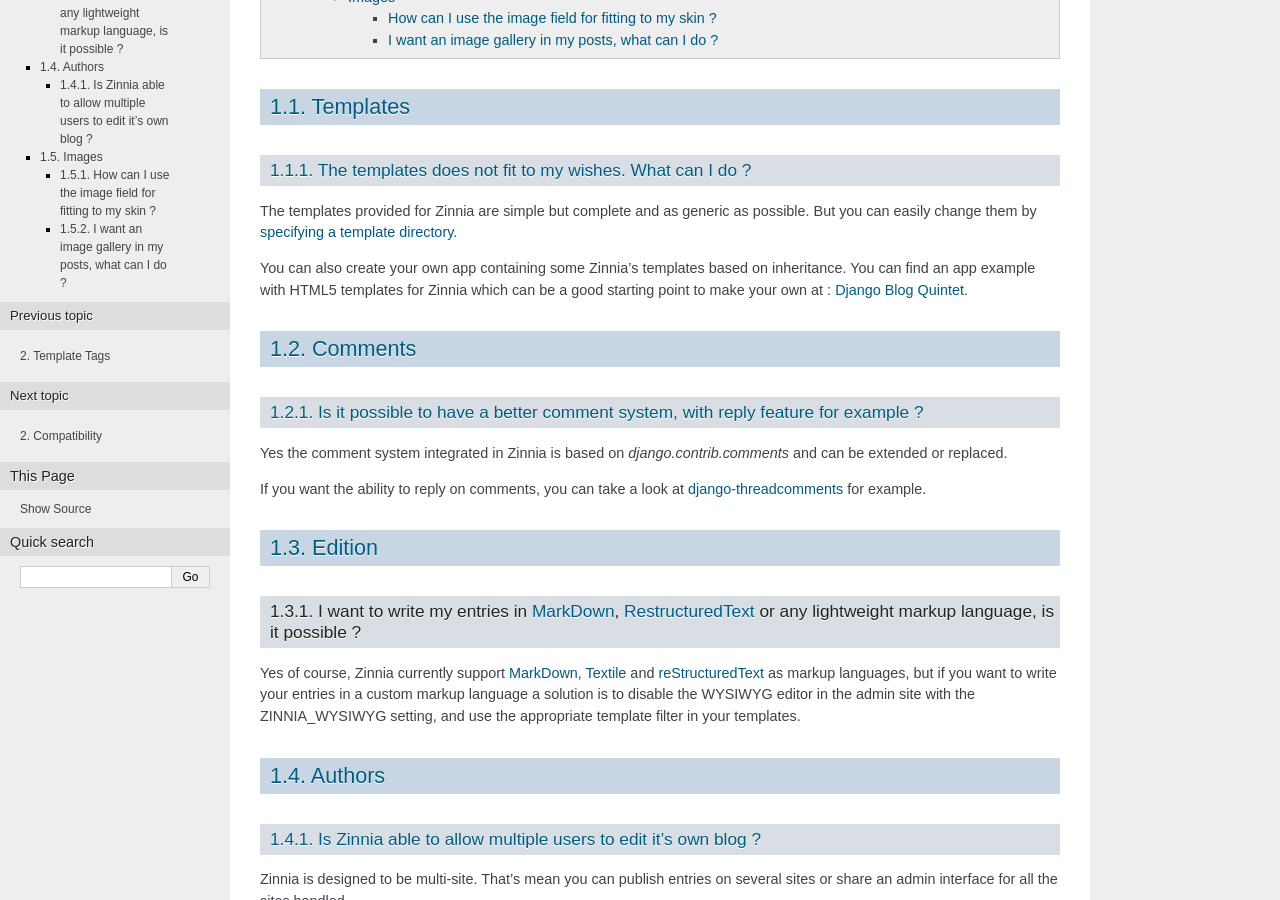
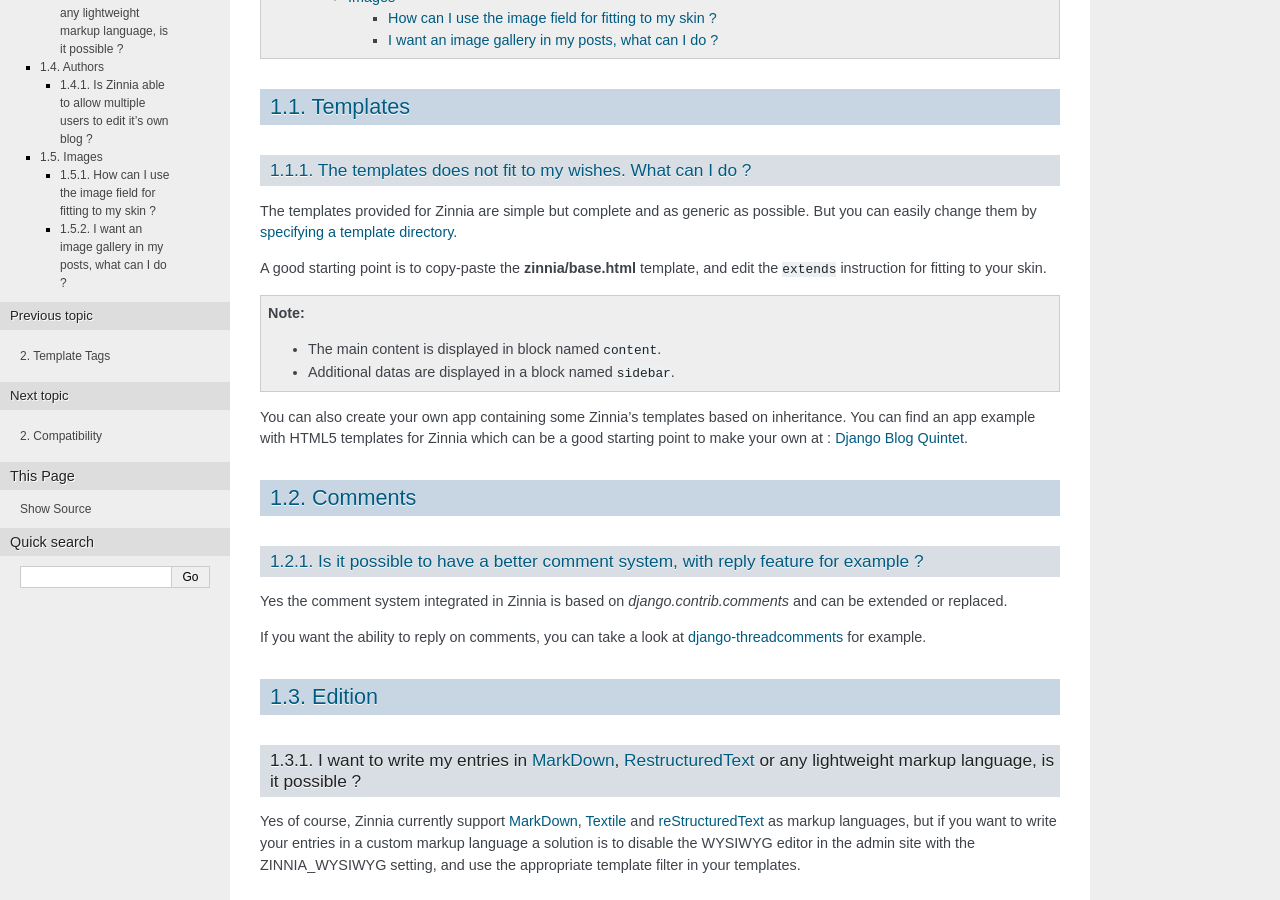
Before and after one commit to Fantomas42/django-blog-zinnia, a Sphinx documentation site: the page built from docs/faq.rst, in a window 1280 px wide and 900 px high, scrolled down 392 px. Built offline with Sphinx 7.4.7, drawn with Linux system fonts in a browser that asks for light colours.

Commit message:
better description for customizing templates

```diff
--- a/docs/faq.rst
+++ b/docs/faq.rst
@@ -12,6 +12,13 @@
 
 The templates provided for Zinnia are simple but complete and as generic as
 possible. But you can easily change them by `specifying a template directory`_.
+
+A good starting point is to copy-paste the **zinnia/base.html** template,
+and edit the ``extends`` instruction for fitting to your skin.
+
+.. note::
+	* The main content is displayed in block named ``content``.
+	* Additional datas are displayed in a block named ``sidebar``.
 
 You can also create your own app containing some Zinnia's templates based
 on inheritance. You can find an app example with HTML5 templates for Zinnia
```
Also changed, not shown: 1 other file.
